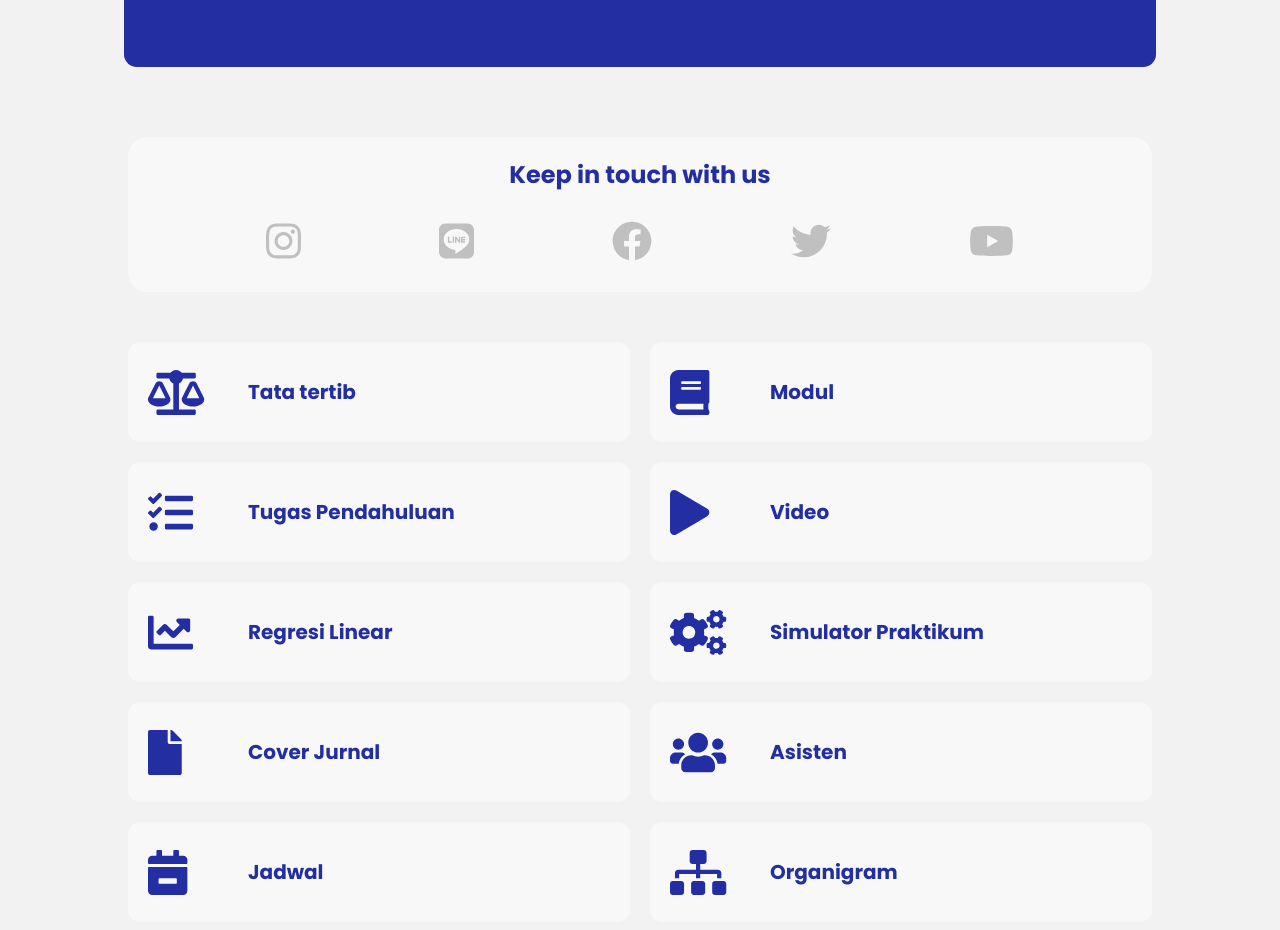
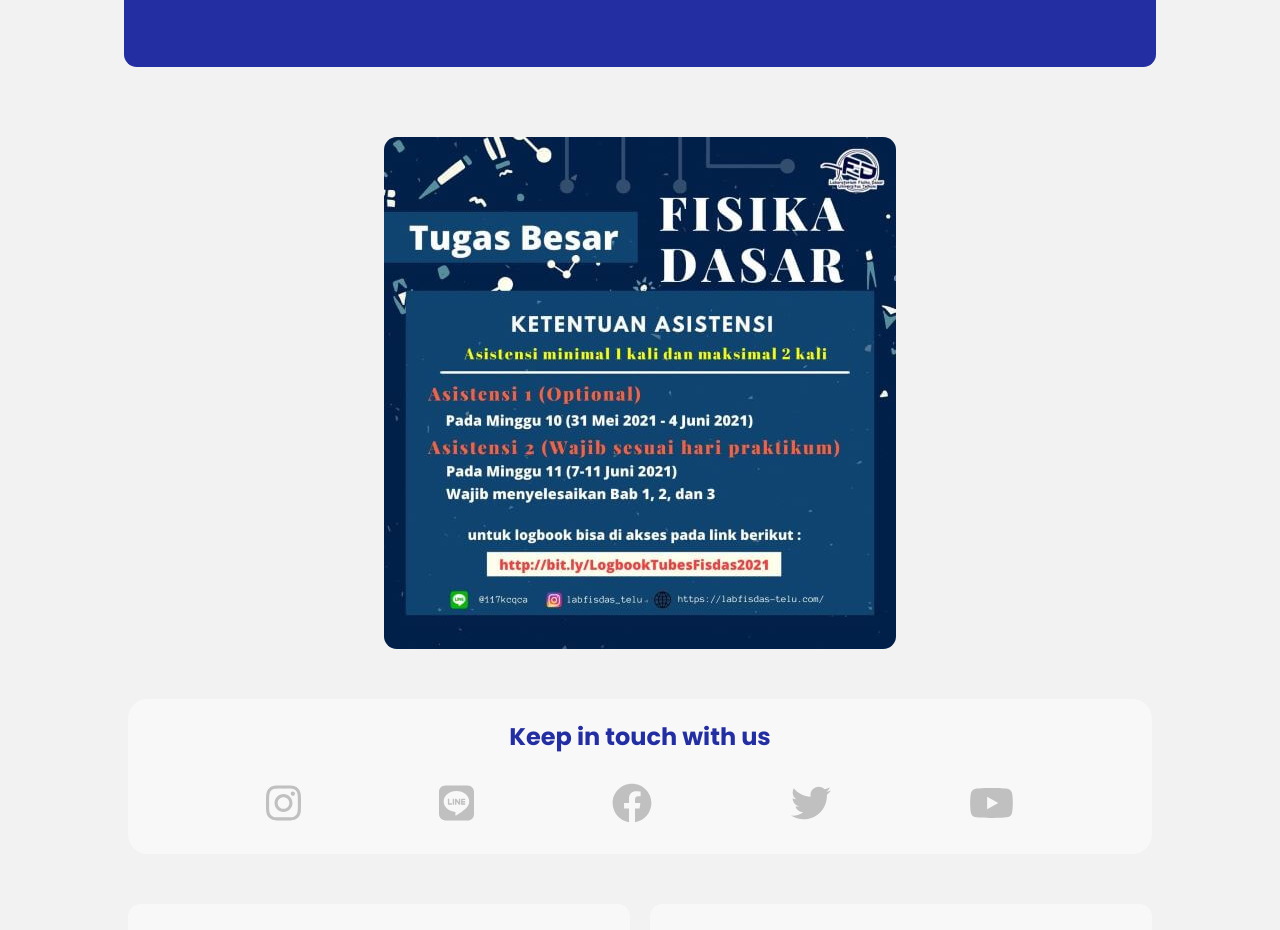
Before and after one commit to izzuzantyaf/fisdasweb, a React (Create React App) app: page / in a window 1280 px wide. Shown: the part 820-1750 px from the top of the page. Built offline with nearby package versions, Linux system fonts and the light colour scheme.

Commit message:
add final assignment poster

```diff
--- a/src/components/menu/menu.jsx
+++ b/src/components/menu/menu.jsx
@@ -5,6 +5,7 @@ import './menu.scss'
 import menuArr from '../../contents/menu'
 import socialMedia from '../../contents/social-media'
 import { FontAwesomeIcon } from '@fortawesome/react-fontawesome'
+import PosterTubes from '../../assets/img/tubes.jpg'
 
 // level 1 component
 function MenuCard(props) {
@@ -82,6 +83,7 @@ export default function Menu() {
     return (
         <section className="menu">
             <div className="container">
+                <img src={PosterTubes} alt="" className="poster-tubes" />
                 <SocialMediaBanner />
                 {ifAnyNewFeature ? <NewFeature /> : ''}
                 <MenuList />
--- a/src/components/menu/menu.scss
+++ b/src/components/menu/menu.scss
@@ -8,6 +8,11 @@
         flex-direction: column;
         gap: 50px;
         width: 100%;
+
+        .poster-tubes{
+            // max-width: 720px;
+            border-radius: 0.8em;
+        }
 
         .socmed-banner{
             background-color: rgba(255, 255, 255, 0.5);
@@ -162,7 +167,12 @@ No media query for `xs` since this is the default in Bootstrap */
 }
 
 /* Medium devices (tablets, 768px and up) */
-@media (min-width: 768px) {}
+@media (min-width: 768px) {
+    .poster-tubes{
+        max-width: 720px;
+        align-self: center;
+    }
+}
 
 /* Large devices (desktops, 992px and up) */
 @media (min-width: 992px) {
```
Also changed, not shown: src/assets/img/tubes.jpg (added).
